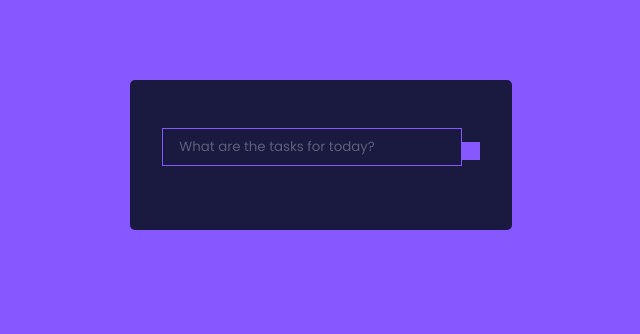
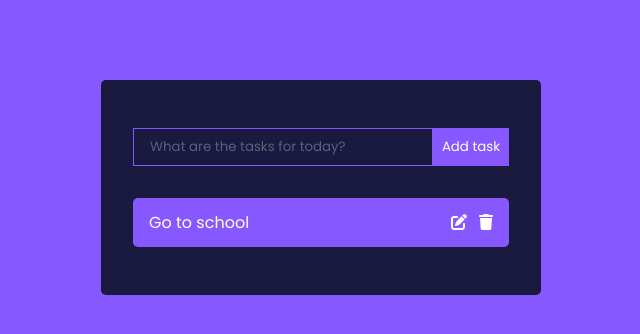
Before and after one commit to aidanantony/todolist, a React (Create React App) app: page / in a window 1280 px wide. Shown: the top 334 px of the page, without its empty margins (319-959 px from the left). Built offline with nearby package versions, Linux system fonts and the light colour scheme.

Commit message:
Add todo box with icons

```diff
--- a/src/components/todo.js
+++ b/src/components/todo.js
@@ -1,7 +1,16 @@
 import React from "react";
+import { FontAwesomeIcon } from '@fortawesome/react-fontawesome'
+import { faPenToSquare } from '@fortawesome/free-solid-svg-icons'
+import { faTrash } from '@fortawesome/free-solid-svg-icons'
 
 export const Todo = () => {
 return (
-  <div> Todo</div>
+  <div className="Todo">
+    <p>Go to school</p>
+    <div>
+      <FontAwesomeIcon icon={faPenToSquare} />
+      <FontAwesomeIcon icon={faTrash} />
+    </div>
+  </div>
   )
 }
--- a/src/components/todoForm.js
+++ b/src/components/todoForm.js
@@ -1,11 +1,23 @@
-import React from "react";
+import React, { useState } from "react";
 
-export const TodoForm = () => {
+export const TodoForm = ({addTodo}) => {
+  const [value,setValue] = useState("")
+
+  const handleSubmit = e => {
+    e.preventDefault();
+
+    addTodo(value)
+
+    setValue("")
+  }
 return (
-  <form className='TodoForm'>
+  <form className='TodoForm' onSubmit={handleSubmit}>
     <input type='text' className='todo-input'
-    placeholder="What are the tasks for today?" />
+    value={value}
+    placeholder="What are the tasks for today?"
+    onChange={(e) => setValue(e.target.value)}/>
     <button type='submit' className='todo-btn'>
+      Add task
     </button>
   </form>
   )
--- a/src/components/todoWrapper.js
+++ b/src/components/todoWrapper.js
@@ -1,10 +1,19 @@
-import React from "react";
+import React, { useState } from "react";
 import { TodoForm } from "./TodoForm"
+import { Todo } from "./Todo"
+import { v4 as uuidv4 } from 'uuid'
+uuidv4();
 
 export const TodoWrapper = () => {
+  const [todos, setTodos] = useState([])
+  const addTodo = todo => {
+    setTodos([...todos, {id: uuidv4(), task: todo, compelted:false, isEditing: false}])
+    console.log(todos)
+  }
 return (
   <div className="TodoWrapper">
-    <TodoForm />
+    <TodoForm addTodo={addTodo}/>
+    <Todo />
   </div>
   )
 }
```
